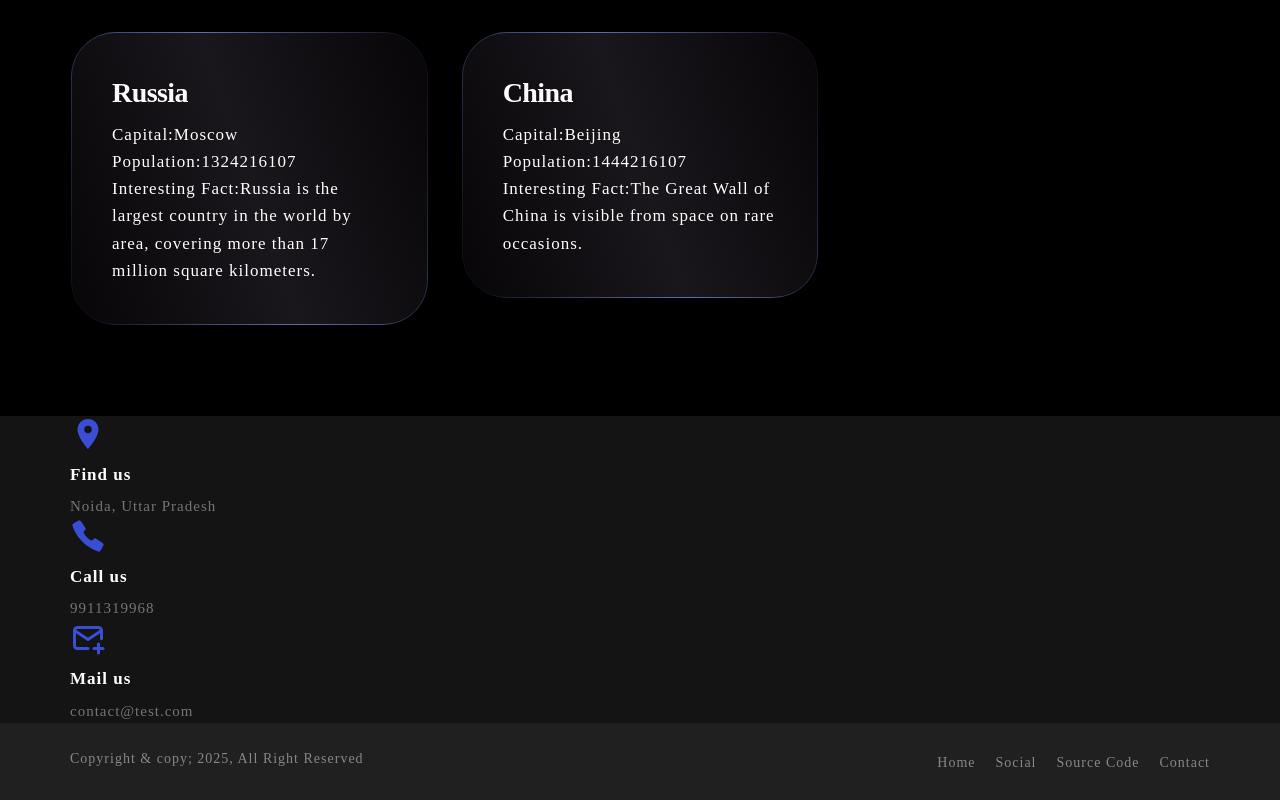
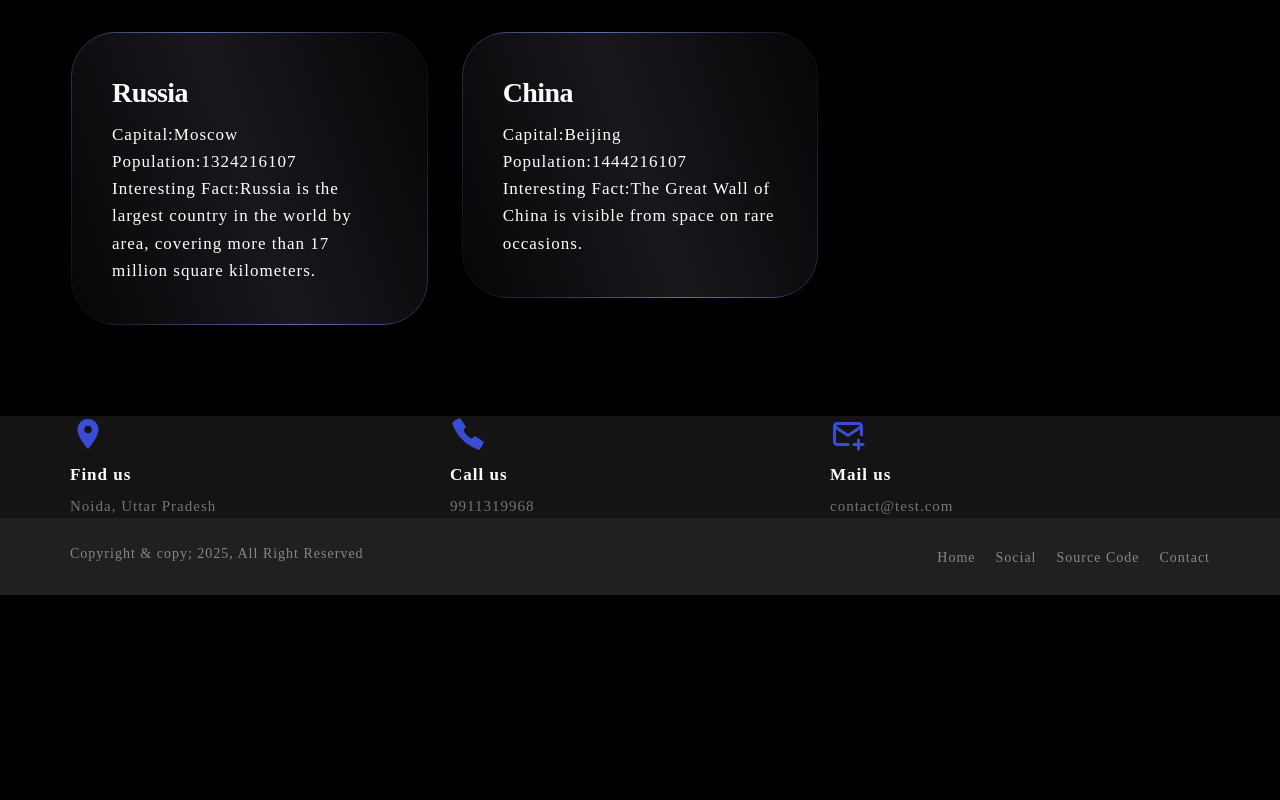
Before and after one commit to AnirudhPurohit2001/WorldAtlas, a React (Vite) app: page / in a window 1280 px wide. Shown: the part 1519-2319 px from the top of the page. After the commit the page ends 2114 px from the top, so only its background shows below. Built offline with nearby package versions, Linux system fonts and the light colour scheme.

Commit message:
added grid classes

```diff
--- a/src/components/UI/Footers.jsx
+++ b/src/components/UI/Footers.jsx
@@ -16,7 +16,7 @@ export const Footers = () => {
 
     return (
         <footer className="footer-section">
-            <div className="container test">{
+            <div className="container grid grid-three-cols">{
                 footerDetails.map((curData, index) => {
                     const { icon, title, details } = curData;
                     return (
```
